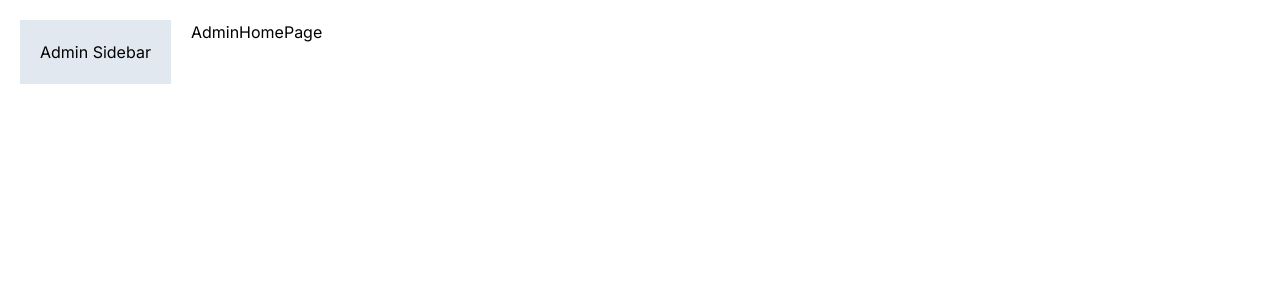
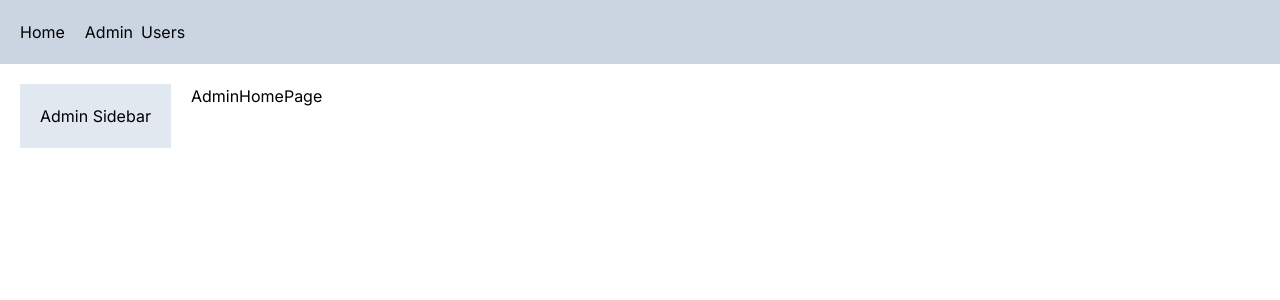
Before and after one commit to programmist/nextjs-test-app, a Next.js app: page /admin in a window 1280 px wide. Shown: the top 300 px of the page. Built offline with nearby package versions, Linux system fonts and the light colour scheme.

Commit message:
Add nav bar to main layout, update base h1 styles w/ tailwind  @apply

```diff
--- /dev/null
+++ b/app/NavBar.tsx
@@ -0,0 +1,20 @@
+import Link from "next/link";
+import React from "react";
+
+const NavBar = () => {
+  return (
+    <div className="flex p-5 bg-slate-300">
+      <Link className="mr-5" href="/">
+        Home
+      </Link>
+      <Link className="mr-2" href="/admin">
+        Admin
+      </Link>
+      <Link className="mr-2" href="/users">
+        Users
+      </Link>
+    </div>
+  );
+};
+
+export default NavBar;
--- a/app/globals.css
+++ b/app/globals.css
@@ -14,5 +14,10 @@
 
 body {
   color: rgb(var(--foreground-rgb));
-  padding: 20px;
 }
+
+@layer base {
+  h1 {
+    @apply font-extrabold text-3xl mb-3;
+  }
+}
--- a/app/layout.tsx
+++ b/app/layout.tsx
@@ -1,6 +1,7 @@
 import "./globals.css";
 import type { Metadata } from "next";
 import { Inter } from "next/font/google";
+import NavBar from "./NavBar";
 
 const inter = Inter({ subsets: ["latin"] });
 
@@ -16,7 +17,10 @@ export default function RootLayout({
 }) {
   return (
     <html lang="en" data-theme="winter">
-      <body className={inter.className}>{children}</body>
+      <body className={inter.className}>
+        <NavBar />
+        <main className="p-5">{children}</main>
+      </body>
     </html>
   );
 }
```
